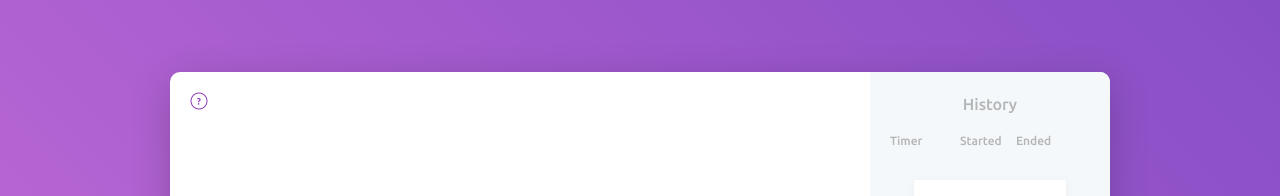
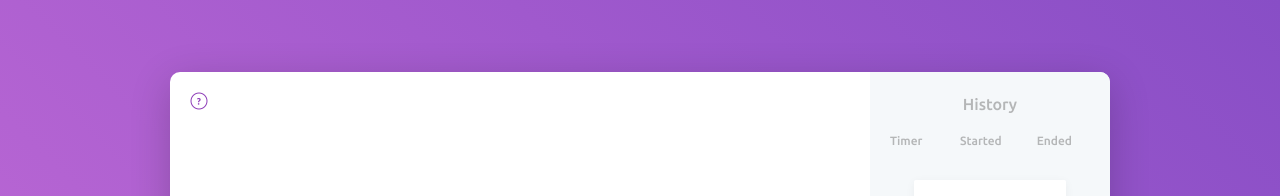
Before and after one commit to micjamking/pomodoro-timer, an Angular app: page /timer in a window 1280 px wide. Shown: the top 196 px of the page. Built offline with nearby package versions, Linux system fonts and the light colour scheme.

Commit message:
Adjusting text alignment

```diff
--- a/src/assets/styles/modules/_history.scss
+++ b/src/assets/styles/modules/_history.scss
@@ -32,6 +32,7 @@
       }
 
       &:nth-child(4) {
+        text-align: right;
         width: em-calc(56px);
       }
     }
@@ -50,6 +51,10 @@
 
         &:first-child {
           border: none;
+        }
+
+        &:nth-child(4) {
+          text-align: right;
         }
       }
 
```
